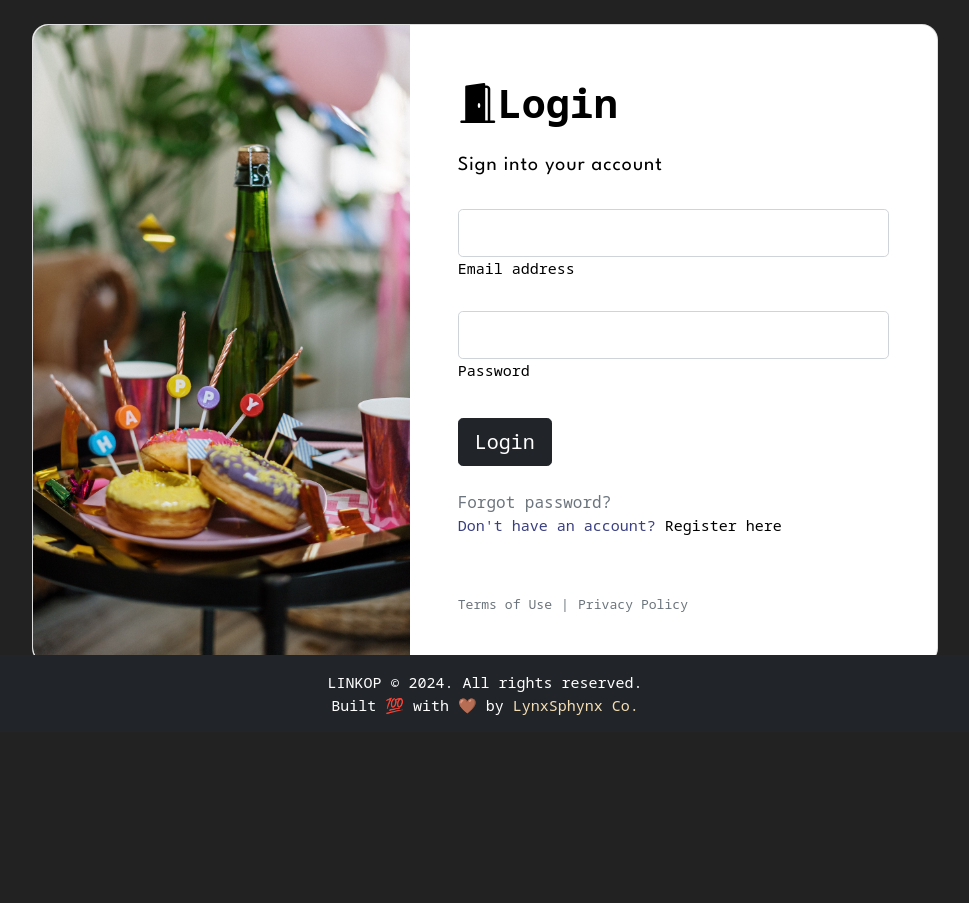
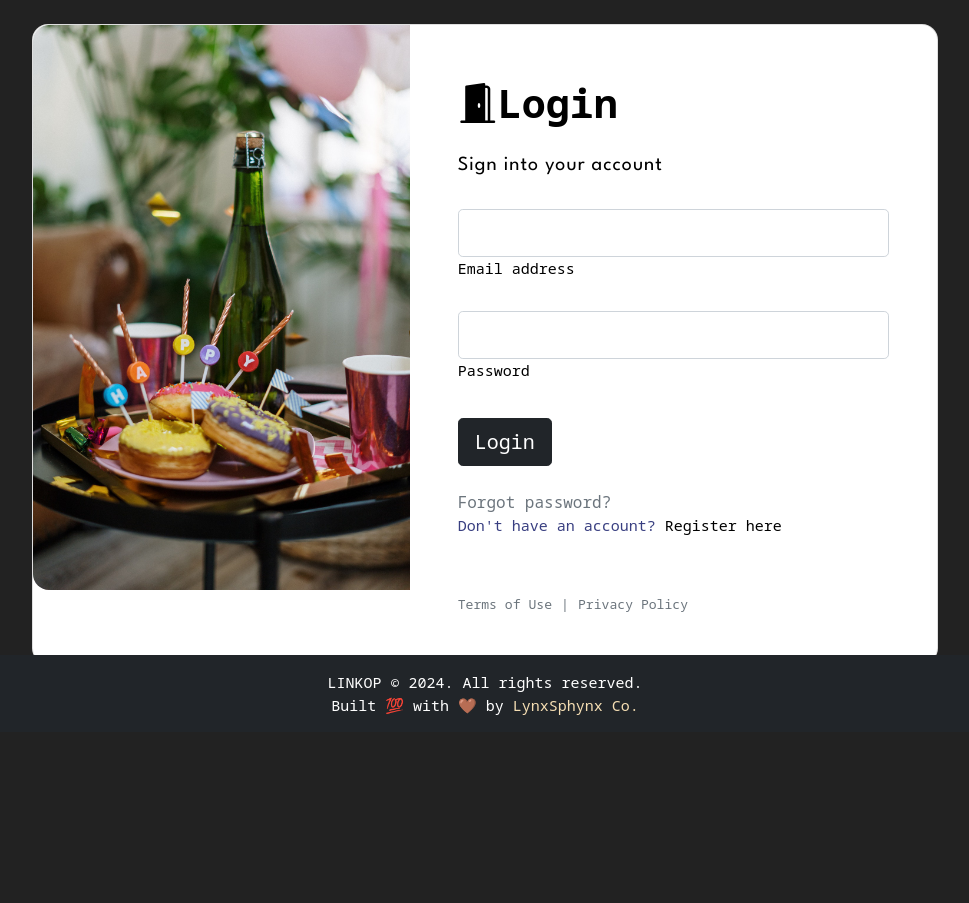
Before and after one commit to Rofy-Ray/linkop, a Django app: a page that uses templates/base.html in a window 1280 px wide. Shown: the part 68-971 px from the top of the page, without its empty margins (155-1124 px from the left). Run offline with Django 4.2, Linux system fonts and the light colour scheme; some libraries are stand-ins or nearby versions.

Commit message:
fixing image render on login and register forms

```diff
--- a/static/css/style.css
+++ b/static/css/style.css
@@ -145,9 +145,9 @@ a:link {
         overflow: auto;
     }
     .card img {
-        height: 100%;
+        max-height: 100%;
         width: auto;
-        object-fit: cover;
+        /* object-fit: cover;  */
     }
     .card .card-body {
         overflow: hidden;
```
